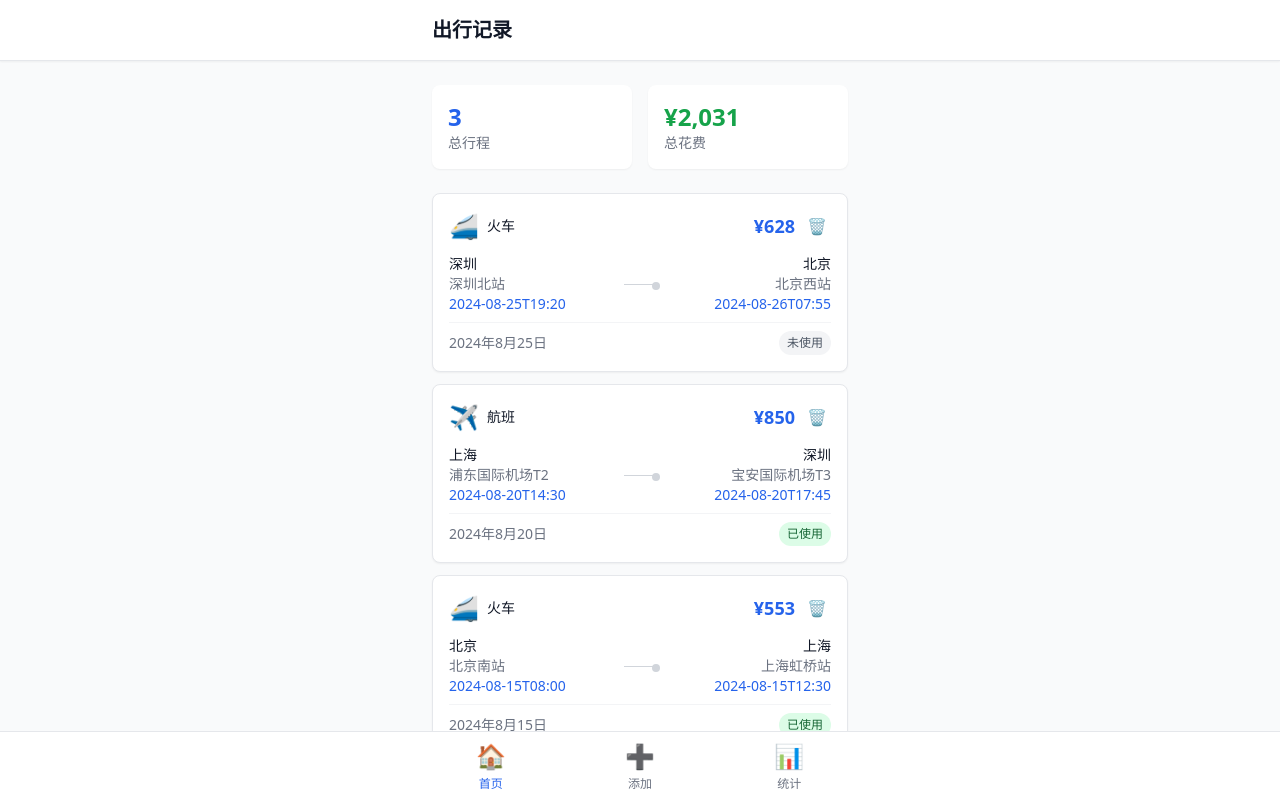
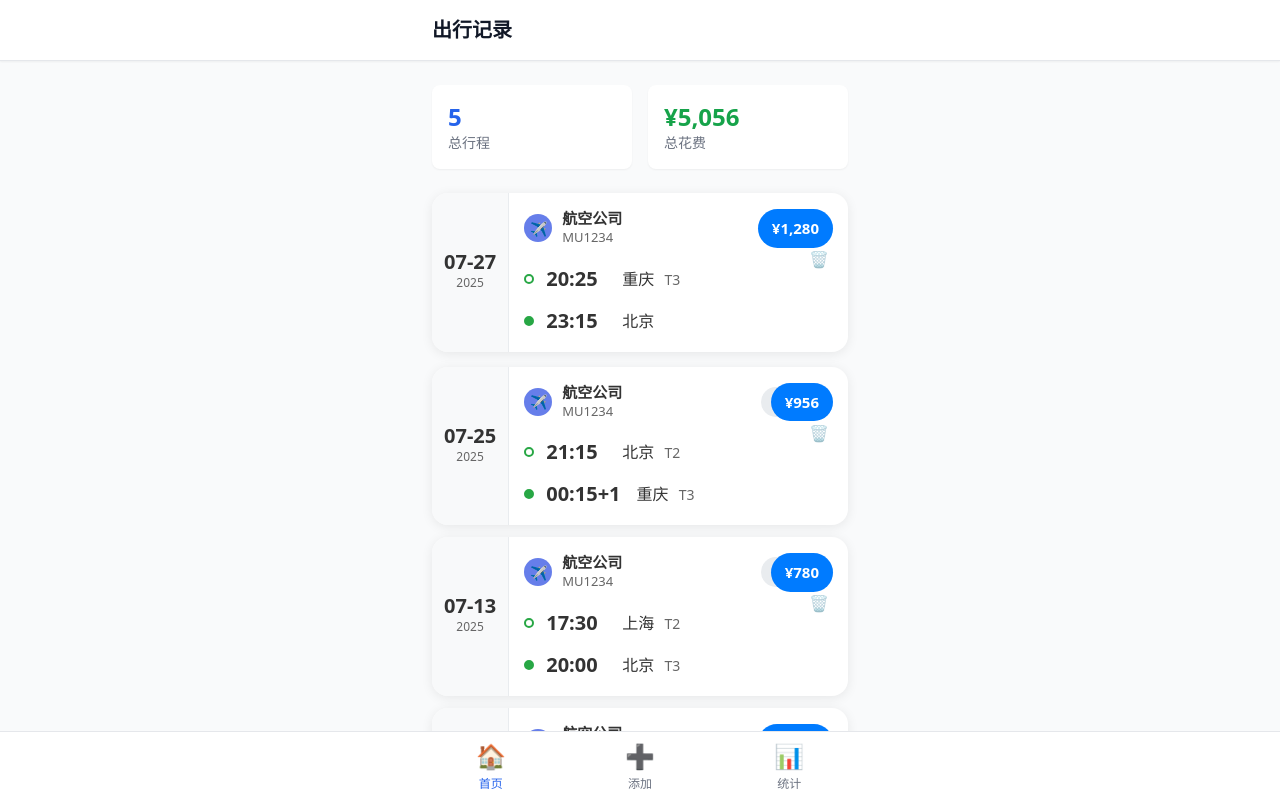
Before and after one commit to xiaoti12/simple_transport, a Vue app: page / in a window 1280 px wide. Both pictures are taken after a click on the button "加载示例数据". Shown: the top 800 px of the page. Built offline with nearby package versions, Linux system fonts and the light colour scheme.

Commit message:
卡片样式调整

```diff
--- a/src/components/TripCard.vue
+++ b/src/components/TripCard.vue
@@ -1,55 +1,62 @@
 <template>
-  <div class="bg-white rounded-lg shadow-sm border p-4">
-    <!-- 头部信息 -->
-    <div class="flex items-center justify-between mb-3">
-      <div class="flex items-center space-x-2">
-        <div class="text-2xl">{{ trip.type === 'flight' ? '✈️' : '🚄' }}</div>
-        <span class="text-sm font-medium text-gray-900">
-          {{ trip.type === 'flight' ? '航班' : '火车' }}
-        </span>
+  <div class="trip-card">
+    <div class="date-section">
+      <div class="date-info">
+        <div class="date">{{ formatDateShort(trip.date) }}</div>
+        <div class="year">{{ formatYear(trip.date) }}</div>
       </div>
-      <div class="flex items-center space-x-2">
-        <span class="text-lg font-bold text-blue-600">¥{{ trip.price.toLocaleString() }}</span>
+      <div class="trip-content">
+        <div class="price">¥{{ trip.price.toLocaleString() }}</div>
+        <div class="trip-header">
+          <div class="airline-info">
+            <div class="airline-logo" :style="{ background: getAirlineColor() }">
+              {{ getAirlineShort() }}
+            </div>
+            <div class="airline-details">
+              <span class="airline-name">{{ getAirlineName() }}</span>
+              <span class="flight-number">{{ getFlightNumber() }}</span>
+            </div>
+          </div>
+          <div class="status" :style="getStatusStyle()">
+            <span>{{ trip.status === 'used' ? '✓' : '+' }}</span>
+            {{ trip.status === 'used' ? '已使用' : '未使用' }}
+          </div>
+        </div>
+        <div class="route-info">
+          <div class="route-item">
+            <div class="route-indicator departure"></div>
+            <div class="route-details">
+              <div class="time">{{ formatTime(trip.departure.time) }}</div>
+              <div class="location">
+                {{ trip.departure.city }}
+                <span v-if="trip.departure.station !== trip.departure.city" class="terminal">
+                  {{ getTerminalInfo(trip.departure.station) }}
+                </span>
+              </div>
+            </div>
+          </div>
+          <div class="route-item">
+            <div class="route-indicator arrival"></div>
+            <div class="route-details">
+              <div class="time">{{ formatTime(trip.arrival.time) }}</div>
+              <div class="location">
+                {{ trip.arrival.city }}
+                <span v-if="trip.arrival.station !== trip.arrival.city" class="terminal">
+                  {{ getTerminalInfo(trip.arrival.station) }}
+                </span>
+              </div>
+            </div>
+          </div>
+        </div>
+
+        <!-- 删除按钮 -->
         <button
           @click="$emit('delete', trip.id)"
-          class="text-red-400 hover:text-red-600 p-1"
+          class="delete-btn"
+          title="删除记录"
         >
           🗑️
         </button>
-      </div>
-    </div>
-
-    <!-- 行程信息 -->
-    <div class="space-y-2">
-      <div class="flex items-center justify-between text-sm">
-        <div class="flex-1">
-          <div class="font-medium text-gray-900">{{ trip.departure.city }}</div>
-          <div class="text-gray-500">{{ trip.departure.station }}</div>
-          <div class="text-blue-600">{{ trip.departure.time }}</div>
-        </div>
-
-        <div class="px-3">
-          <div class="w-8 h-px bg-gray-300 relative">
-            <div class="absolute right-0 top-0 w-2 h-2 bg-gray-300 rounded-full transform translate-x-1 -translate-y-0.5"></div>
-          </div>
-        </div>
-
-        <div class="flex-1 text-right">
-          <div class="font-medium text-gray-900">{{ trip.arrival.city }}</div>
-          <div class="text-gray-500">{{ trip.arrival.station }}</div>
-          <div class="text-blue-600">{{ trip.arrival.time }}</div>
-        </div>
-      </div>
-
-      <!-- 日期和状态 -->
-      <div class="flex items-center justify-between pt-2 border-t border-gray-100">
-        <span class="text-sm text-gray-500">{{ formatDate(trip.date) }}</span>
-        <span
-          class="px-2 py-1 rounded-full text-xs"
-          :class="trip.status === 'used' ? 'bg-green-100 text-green-800' : 'bg-gray-100 text-gray-600'"
-        >
-          {{ trip.status === 'used' ? '已使用' : '未使用' }}
-        </span>
       </div>
     </div>
   </div>
@@ -58,7 +65,7 @@
 <script setup lang="ts">
 import type { TripRecord } from '@/types'
 
-defineProps<{
+const props = defineProps<{
   trip: TripRecord
 }>()
 
@@ -66,12 +73,358 @@ defineEmits<{
   delete: [id: string]
 }>()
 
-function formatDate(dateStr: string) {
+function formatDateShort(dateStr: string) {
   const date = new Date(dateStr)
-  return date.toLocaleDateString('zh-CN', {
-    year: 'numeric',
-    month: 'long',
-    day: 'numeric'
-  })
+  const month = String(date.getMonth() + 1).padStart(2, '0')
+  const day = String(date.getDate()).padStart(2, '0')
+  return `${month}-${day}`
+}
+
+function formatYear(dateStr: string) {
+  const date = new Date(dateStr)
+  return String(date.getFullYear())
+}
+
+function formatTime(timeStr: string) {
+  if (timeStr.includes('T')) {
+    const date = new Date(timeStr)
+    return date.toLocaleTimeString('zh-CN', {
+      hour: '2-digit',
+      minute: '2-digit',
+      hour12: false
+    })
+  }
+  return timeStr
+}
+
+function getAirlineColor() {
+  if (props.trip.type === 'train') {
+    return '#28a745'
+  }
+  return '#667eea'
+}
+
+function getAirlineShort() {
+  if (props.trip.type === 'train') return '🚄'
+  if (props.trip.type === 'flight') return '✈️'
+  return '🚇'
+}
+
+function getAirlineName() {
+  if (props.trip.type === 'train') {
+    return '高速铁路'
+  }
+  return '航空公司'
+}
+
+function getFlightNumber() {
+  if (props.trip.type === 'train') {
+    return 'G1234'
+  }
+  return 'MU1234'
+}
+
+function getStatusStyle() {
+  if (props.trip.status === 'used') {
+    return {
+      background: '#e9ecef',
+      color: '#6c757d'
+    }
+  }
+  return {
+    background: '#e8f5e8',
+    color: '#28a745'
+  }
+}
+
+function getTerminalInfo(station: string) {
+  const terminalMatch = station.match(/([T]\d+)/i)
+  if (terminalMatch) {
+    return terminalMatch[1]
+  }
+
+  if (station.includes('南站')) return '南站'
+  if (station.includes('北站')) return '北站'
+  if (station.includes('东站')) return '东站'
+  if (station.includes('西站')) return '西站'
+
+  return ''
 }
 </script>
+
+<style scoped>
+.trip-card {
+  background: white;
+  border-radius: 16px;
+  margin-bottom: 15px;
+  box-shadow: 0 2px 12px rgba(0, 0, 0, 0.08);
+  overflow: hidden;
+  position: relative;
+  transition: transform 0.2s ease;
+}
+
+.trip-card:active {
+  transform: scale(0.98);
+}
+
+.date-section {
+  display: flex;
+  align-items: stretch;
+}
+
+.date-info {
+  padding: 16px 12px;
+  background-color: #f8f9fa;
+  min-width: 70px;
+  text-align: center;
+  border-right: 1px solid #e9ecef;
+  display: flex;
+  flex-direction: column;
+  justify-content: center;
+}
+
+.date {
+  font-size: 20px;
+  font-weight: bold;
+  color: #333;
+  line-height: 1;
+}
+
+.year {
+  font-size: 12px;
+  color: #666;
+  margin-top: 2px;
+}
+
+.trip-content {
+  flex: 1;
+  padding: 16px 15px;
+  position: relative;
+}
+
+.trip-header {
+  display: flex;
+  align-items: center;
+  justify-content: space-between;
+  margin-bottom: 16px;
+  flex-wrap: wrap;
+  gap: 8px;
+}
+
+.airline-info {
+  display: flex;
+  align-items: center;
+  gap: 10px;
+  flex: 1;
+  min-width: 0;
+}
+
+.airline-logo {
+  width: 28px;
+  height: 28px;
+  border-radius: 50%;
+  display: flex;
+  align-items: center;
+  justify-content: center;
+  color: white;
+  font-weight: bold;
+  font-size: 14px;
+  flex-shrink: 0;
+}
+
+.airline-details {
+  display: flex;
+  flex-direction: column;
+  min-width: 0;
+}
+
+.airline-name {
+  font-weight: 600;
+  color: #333;
+  font-size: 15px;
+  line-height: 1.2;
+}
+
+.flight-number {
+  color: #666;
+  font-size: 13px;
+  margin-top: 1px;
+}
+
+.status {
+  padding: 6px 12px;
+  border-radius: 20px;
+  font-size: 12px;
+  display: flex;
+  align-items: center;
+  gap: 4px;
+  white-space: nowrap;
+}
+
+.route-info {
+  display: flex;
+  flex-direction: column;
+  gap: 12px;
+}
+
+.route-item {
+  display: flex;
+  align-items: center;
+  gap: 12px;
+}
+
+.route-indicator {
+  width: 10px;
+  height: 10px;
+  border-radius: 50%;
+  border: 2px solid #28a745;
+  background: white;
+  flex-shrink: 0;
+}
+
+.route-indicator.departure {
+  background: transparent;
+}
+
+.route-indicator.arrival {
+  background: #28a745;
+}
+
+.route-details {
+  display: flex;
+  align-items: center;
+  gap: 16px;
+  min-width: 0;
+  flex: 1;
+}
+
+.time {
+  font-size: 20px;
+  font-weight: 700;
+  color: #333;
+  min-width: 60px;
+  flex-shrink: 0;
+}
+
+.location {
+  color: #333;
+  font-weight: 500;
+  font-size: 16px;
+}
+
+.terminal {
+  color: #666;
+  font-size: 14px;
+  margin-left: 6px;
+}
+
+.price {
+  position: absolute;
+  top: 16px;
+  right: 15px;
+  background: #007bff;
+  color: white;
+  padding: 8px 14px;
+  border-radius: 20px;
+  font-size: 15px;
+  font-weight: 600;
+}
+
+.delete-btn {
+  position: absolute;
+  top: 50px;
+  right: 15px;
+  background: none;
+  border: none;
+  font-size: 16px;
+  cursor: pointer;
+  opacity: 0.6;
+  transition: opacity 0.2s ease;
+  padding: 4px;
+}
+
+.delete-btn:hover {
+  opacity: 1;
+}
+
+/* 移动端优化 */
+@media (max-width: 480px) {
+  .trip-card {
+    margin-bottom: 12px;
+    border-radius: 12px;
+  }
+
+  .date-info {
+    padding: 14px 10px;
+    min-width: 65px;
+  }
+
+  .date {
+    font-size: 18px;
+  }
+
+  .trip-content {
+    padding: 14px 12px;
+  }
+
+  .trip-header {
+    margin-bottom: 14px;
+  }
+
+  .airline-logo {
+    width: 26px;
+    height: 26px;
+    font-size: 13px;
+  }
+
+  .airline-name {
+    font-size: 14px;
+  }
+
+  .flight-number {
+    font-size: 12px;
+  }
+
+  .time {
+    font-size: 18px;
+    min-width: 55px;
+  }
+
+  .location {
+    font-size: 15px;
+  }
+
+  .price {
+    top: 14px;
+    right: 12px;
+    padding: 6px 12px;
+    font-size: 14px;
+  }
+
+  .delete-btn {
+    top: 44px;
+    right: 12px;
+    font-size: 14px;
+  }
+}
+
+/* 超小屏幕优化 */
+@media (max-width: 360px) {
+  .route-details {
+    gap: 12px;
+  }
+
+  .time {
+    min-width: 50px;
+    font-size: 17px;
+  }
+
+  .location {
+    font-size: 14px;
+  }
+
+  .terminal {
+    font-size: 13px;
+  }
+}
+</style>
--- a/src/utils/sampleData.ts
+++ b/src/utils/sampleData.ts
@@ -3,56 +3,92 @@ import type { TripRecord } from '@/types'
 export const sampleTrips: TripRecord[] = [
   {
     id: '1',
-    type: 'train',
-    date: '2024-08-15',
+    type: 'flight',
+    date: '2025-07-27',
     departure: {
-      time: '2024-08-15T08:00',
-      city: '北京',
-      station: '北京南站'
+      time: '20:25',
+      city: '重庆',
+      station: '重庆江北T3'
     },
     arrival: {
-      time: '2024-08-15T12:30',
-      city: '上海',
-      station: '上海虹桥站'
+      time: '23:15',
+      city: '北京',
+      station: '北京大兴'
     },
-    price: 553,
+    price: 1280,
     status: 'used',
-    createdAt: '2024-08-10T10:00:00Z'
+    createdAt: '2025-07-25T10:00:00Z'
   },
   {
     id: '2',
     type: 'flight',
-    date: '2024-08-20',
+    date: '2025-07-25',
     departure: {
-      time: '2024-08-20T14:30',
-      city: '上海',
-      station: '浦东国际机场T2'
+      time: '21:15',
+      city: '北京',
+      station: '北京首都T2'
     },
     arrival: {
-      time: '2024-08-20T17:45',
-      city: '深圳',
-      station: '宝安国际机场T3'
+      time: '00:15+1',
+      city: '重庆',
+      station: '重庆江北T3'
     },
-    price: 850,
+    price: 956,
     status: 'used',
-    createdAt: '2024-08-18T15:30:00Z'
+    createdAt: '2025-07-23T15:30:00Z'
   },
   {
     id: '3',
-    type: 'train',
-    date: '2024-08-25',
+    type: 'flight',
+    date: '2025-07-13',
     departure: {
-      time: '2024-08-25T19:20',
-      city: '深圳',
-      station: '深圳北站'
+      time: '17:30',
+      city: '上海',
+      station: '上海虹桥T2'
     },
     arrival: {
-      time: '2024-08-26T07:55',
+      time: '20:00',
       city: '北京',
-      station: '北京西站'
+      station: '北京首都T3'
     },
-    price: 628,
+    price: 780,
+    status: 'used',
+    createdAt: '2025-07-11T09:15:00Z'
+  },
+  {
+    id: '4',
+    type: 'flight',
+    date: '2025-05-20',
+    departure: {
+      time: '20:00',
+      city: '重庆',
+      station: '重庆江北T3'
+    },
+    arrival: {
+      time: '22:25',
+      city: '北京',
+      station: '北京大兴'
+    },
+    price: 1150,
+    status: 'used',
+    createdAt: '2025-05-18T14:20:00Z'
+  },
+  {
+    id: '5',
+    type: 'flight',
+    date: '2025-05-03',
+    departure: {
+      time: '18:25',
+      city: '北京',
+      station: '北京大兴'
+    },
+    arrival: {
+      time: '21:10',
+      city: '重庆',
+      station: '重庆江北T3'
+    },
+    price: 890,
     status: 'unused',
-    createdAt: '2024-08-22T09:15:00Z'
+    createdAt: '2025-05-01T16:45:00Z'
   }
 ]
```
Also changed, not shown: 1 other file (tests, documents, lock files or other folders).
